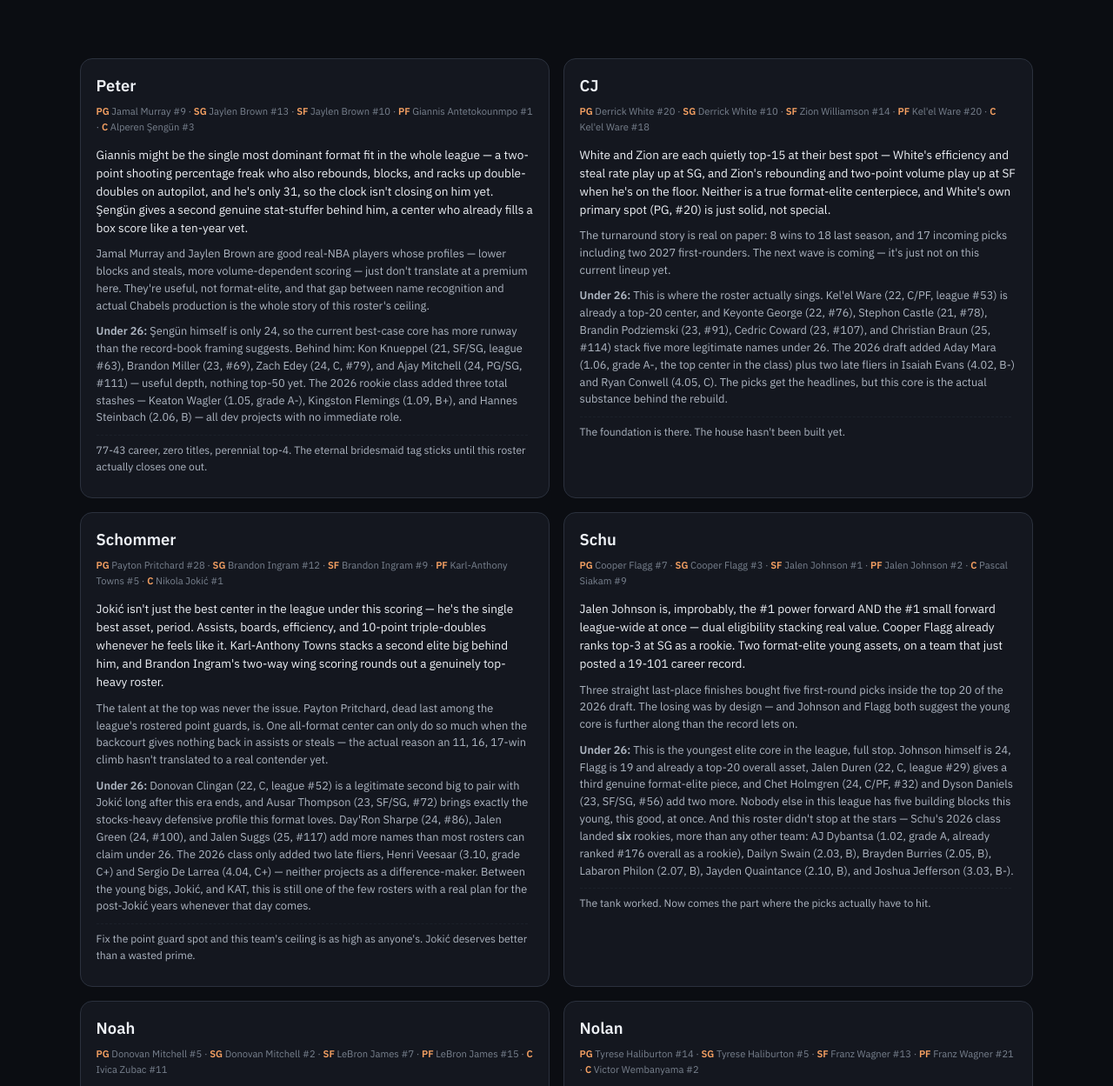
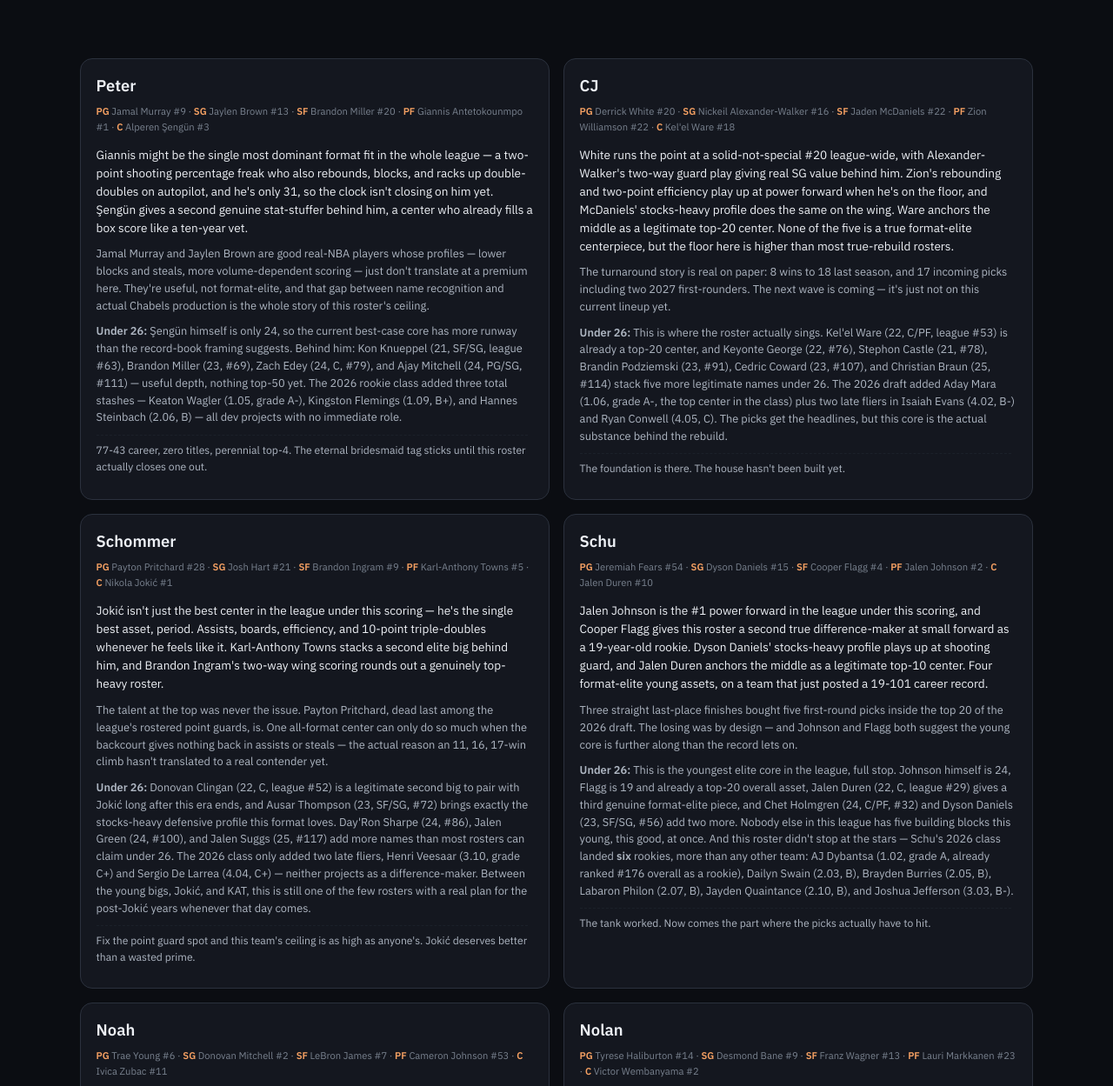
Before and after one commit to peterlundquist33-source/chabels-dynasty, a plain HTML site: page preview.html in a window 1280 px wide. Shown: the part 620-1869 px from the top of the page at 87% size. Drawn offline with nearby package versions, Linux system fonts and the light colour scheme.

Commit message:
Fix positional breakdown: assign each player to one position only, no repeats

```diff
--- a/preview.html
+++ b/preview.html
@@ -41,7 +41,7 @@
 
     <div class="grade-card">
       <div class="gc-head"><div class="gc-team">Peter</div></div>
-      <div class="gc-need"><b>PG</b> Jamal Murray #9 &middot; <b>SG</b> Jaylen Brown #13 &middot; <b>SF</b> Jaylen Brown #10 &middot; <b>PF</b> Giannis Antetokounmpo #1 &middot; <b>C</b> Alperen Şengün #3</div>
+      <div class="gc-need"><b>PG</b> Jamal Murray #9 &middot; <b>SG</b> Jaylen Brown #13 &middot; <b>SF</b> Brandon Miller #20 &middot; <b>PF</b> Giannis Antetokounmpo #1 &middot; <b>C</b> Alperen Şengün #3</div>
       <div class="article-body"><p class="lead">Giannis might be the single most dominant format fit in the whole league &mdash; a two-point shooting percentage freak who also rebounds, blocks, and racks up double-doubles on autopilot, and he's only 31, so the clock isn't closing on him yet. Şengün gives a second genuine stat-stuffer behind him, a center who already fills a box score like a ten-year vet.</p>
       <p>Jamal Murray and Jaylen Brown are good real-NBA players whose profiles &mdash; lower blocks and steals, more volume-dependent scoring &mdash; just don't translate at a premium here. They're useful, not format-elite, and that gap between name recognition and actual Chabels production is the whole story of this roster's ceiling.</p>
       <p><strong>Under 26:</strong> Şengün himself is only 24, so the current best-case core has more runway than the record-book framing suggests. Behind him: Kon Knueppel (21, SF/SG, league #63), Brandon Miller (23, #69), Zach Edey (24, C, #79), and Ajay Mitchell (24, PG/SG, #111) &mdash; useful depth, nothing top-50 yet. The 2026 rookie class added three total stashes &mdash; Keaton Wagler (1.05, grade A-), Kingston Flemings (1.09, B+), and Hannes Steinbach (2.06, B) &mdash; all dev projects with no immediate role.</p>
@@ -50,8 +50,8 @@
 
     <div class="grade-card">
       <div class="gc-head"><div class="gc-team">CJ</div></div>
-      <div class="gc-need"><b>PG</b> Derrick White #20 &middot; <b>SG</b> Derrick White #10 &middot; <b>SF</b> Zion Williamson #14 &middot; <b>PF</b> Kel'el Ware #20 &middot; <b>C</b> Kel'el Ware #18</div>
-      <div class="article-body"><p class="lead">White and Zion are each quietly top-15 at their best spot &mdash; White's efficiency and steal rate play up at SG, and Zion's rebounding and two-point volume play up at SF when he's on the floor. Neither is a true format-elite centerpiece, and White's own primary spot (PG, #20) is just solid, not special.</p>
+      <div class="gc-need"><b>PG</b> Derrick White #20 &middot; <b>SG</b> Nickeil Alexander-Walker #16 &middot; <b>SF</b> Jaden McDaniels #22 &middot; <b>PF</b> Zion Williamson #22 &middot; <b>C</b> Kel'el Ware #18</div>
+      <div class="article-body"><p class="lead">White runs the point at a solid-not-special #20 league-wide, with Alexander-Walker's two-way guard play giving real SG value behind him. Zion's rebounding and two-point efficiency play up at power forward when he's on the floor, and McDaniels' stocks-heavy profile does the same on the wing. Ware anchors the middle as a legitimate top-20 center. None of the five is a true format-elite centerpiece, but the floor here is higher than most true-rebuild rosters.</p>
       <p>The turnaround story is real on paper: 8 wins to 18 last season, and 17 incoming picks including two 2027 first-rounders. The next wave is coming &mdash; it's just not on this current lineup yet.</p>
       <p><strong>Under 26:</strong> This is where the roster actually sings. Kel'el Ware (22, C/PF, league #53) is already a top-20 center, and Keyonte George (22, #76), Stephon Castle (21, #78), Brandin Podziemski (23, #91), Cedric Coward (23, #107), and Christian Braun (25, #114) stack five more legitimate names under 26. The 2026 draft added Aday Mara (1.06, grade A-, the top center in the class) plus two late fliers in Isaiah Evans (4.02, B-) and Ryan Conwell (4.05, C). The picks get the headlines, but this core is the actual substance behind the rebuild.</p>
       <p class="bestworst">The foundation is there. The house hasn't been built yet.</p></div>
@@ -59,7 +59,7 @@
 
     <div class="grade-card">
       <div class="gc-head"><div class="gc-team">Schommer</div></div>
-      <div class="gc-need"><b>PG</b> Payton Pritchard #28 &middot; <b>SG</b> Brandon Ingram #12 &middot; <b>SF</b> Brandon Ingram #9 &middot; <b>PF</b> Karl-Anthony Towns #5 &middot; <b>C</b> Nikola Jokić #1</div>
+      <div class="gc-need"><b>PG</b> Payton Pritchard #28 &middot; <b>SG</b> Josh Hart #21 &middot; <b>SF</b> Brandon Ingram #9 &middot; <b>PF</b> Karl-Anthony Towns #5 &middot; <b>C</b> Nikola Jokić #1</div>
       <div class="article-body"><p class="lead">Jokić isn't just the best center in the league under this scoring &mdash; he's the single best asset, period. Assists, boards, efficiency, and 10-point triple-doubles whenever he feels like it. Karl-Anthony Towns stacks a second elite big behind him, and Brandon Ingram's two-way wing scoring rounds out a genuinely top-heavy roster.</p>
       <p>The talent at the top was never the issue. Payton Pritchard, dead last among the league's rostered point guards, is. One all-format center can only do so much when the backcourt gives nothing back in assists or steals &mdash; the actual reason an 11, 16, 17-win climb hasn't translated to a real contender yet.</p>
       <p><strong>Under 26:</strong> Donovan Clingan (22, C, league #52) is a legitimate second big to pair with Jokić long after this era ends, and Ausar Thompson (23, SF/SG, #72) brings exactly the stocks-heavy defensive profile this format loves. Day'Ron Sharpe (24, #86), Jalen Green (24, #100), and Jalen Suggs (25, #117) add more names than most rosters can claim under 26. The 2026 class only added two late fliers, Henri Veesaar (3.10, grade C+) and Sergio De Larrea (4.04, C+) &mdash; neither projects as a difference-maker. Between the young bigs, Jokić, and KAT, this is still one of the few rosters with a real plan for the post-Jokić years whenever that day comes.</p>
@@ -68,8 +68,8 @@
 
     <div class="grade-card">
       <div class="gc-head"><div class="gc-team">Schu</div></div>
-      <div class="gc-need"><b>PG</b> Cooper Flagg #7 &middot; <b>SG</b> Cooper Flagg #3 &middot; <b>SF</b> Jalen Johnson #1 &middot; <b>PF</b> Jalen Johnson #2 &middot; <b>C</b> Pascal Siakam #9</div>
-      <div class="article-body"><p class="lead">Jalen Johnson is, improbably, the #1 power forward AND the #1 small forward league-wide at once &mdash; dual eligibility stacking real value. Cooper Flagg already ranks top-3 at SG as a rookie. Two format-elite young assets, on a team that just posted a 19-101 career record.</p>
+      <div class="gc-need"><b>PG</b> Jeremiah Fears #54 &middot; <b>SG</b> Dyson Daniels #15 &middot; <b>SF</b> Cooper Flagg #4 &middot; <b>PF</b> Jalen Johnson #2 &middot; <b>C</b> Jalen Duren #10</div>
+      <div class="article-body"><p class="lead">Jalen Johnson is the #1 power forward in the league under this scoring, and Cooper Flagg gives this roster a second true difference-maker at small forward as a 19-year-old rookie. Dyson Daniels' stocks-heavy profile plays up at shooting guard, and Jalen Duren anchors the middle as a legitimate top-10 center. Four format-elite young assets, on a team that just posted a 19-101 career record.</p>
       <p>Three straight last-place finishes bought five first-round picks inside the top 20 of the 2026 draft. The losing was by design &mdash; and Johnson and Flagg both suggest the young core is further along than the record lets on.</p>
       <p><strong>Under 26:</strong> This is the youngest elite core in the league, full stop. Johnson himself is 24, Flagg is 19 and already a top-20 overall asset, Jalen Duren (22, C, league #29) gives a third genuine format-elite piece, and Chet Holmgren (24, C/PF, #32) and Dyson Daniels (23, SF/SG, #56) add two more. Nobody else in this league has five building blocks this young, this good, at once. And this roster didn't stop at the stars &mdash; Schu's 2026 class landed <strong>six</strong> rookies, more than any other team: AJ Dybantsa (1.02, grade A, already ranked #176 overall as a rookie), Dailyn Swain (2.03, B), Brayden Burries (2.05, B), Labaron Philon (2.07, B), Jayden Quaintance (2.10, B), and Joshua Jefferson (3.03, B-).</p>
       <p class="bestworst">The tank worked. Now comes the part where the picks actually have to hit.</p></div>
@@ -77,7 +77,7 @@
 
     <div class="grade-card">
       <div class="gc-head"><div class="gc-team">Noah</div></div>
-      <div class="gc-need"><b>PG</b> Donovan Mitchell #5 &middot; <b>SG</b> Donovan Mitchell #2 &middot; <b>SF</b> LeBron James #7 &middot; <b>PF</b> LeBron James #15 &middot; <b>C</b> Ivica Zubac #11</div>
+      <div class="gc-need"><b>PG</b> Trae Young #6 &middot; <b>SG</b> Donovan Mitchell #2 &middot; <b>SF</b> LeBron James #7 &middot; <b>PF</b> Cameron Johnson #53 &middot; <b>C</b> Ivica Zubac #11</div>
       <div class="article-body"><p class="lead">Mitchell is a real cornerstone, and LeBron still produces at SF even at this stage of his career. But LeBron's PF-eligible value thins out fast, and the roster's own flagged gap &mdash; power forward &mdash; is the single spot this scoring format punishes hardest to leave thin, since it's where most of the league's elite double-double/triple-double bigs live.</p>
       <p>Second-best record in league history, zero championships. The PF hole might be exactly why the ceiling keeps closing in the games that actually matter.</p>
       <p><strong>Under 26:</strong> Josh Giddey (24, PG, league #21) quietly upgrades this section, but behind him it's thin: VJ Edgecombe (21, PG/SG, #71) is the only other piece with real upside, and Kyshawn George (22, #150), Tari Eason (25, #178), and Scoot Henderson (22, #186) are depth at best. The 2026 class added three rookies &mdash; Yaxel Lendeborg (1.10, grade B, already ranked #182 as a rookie), Nate Ament (2.09, B-), and Karim Lopez (3.01, B-) &mdash; none projecting as a near-term difference-maker. A roster built on Mitchell, LeBron, and Zubac is living entirely in the present &mdash; which is fine while it's winning big, but there's no obvious bridge to the next era once it stops.</p>
@@ -86,7 +86,7 @@
 
     <div class="grade-card">
       <div class="gc-head"><div class="gc-team">Nolan</div></div>
-      <div class="gc-need"><b>PG</b> Tyrese Haliburton #14 &middot; <b>SG</b> Tyrese Haliburton #5 &middot; <b>SF</b> Franz Wagner #13 &middot; <b>PF</b> Franz Wagner #21 &middot; <b>C</b> Victor Wembanyama #2</div>
+      <div class="gc-need"><b>PG</b> Tyrese Haliburton #14 &middot; <b>SG</b> Desmond Bane #9 &middot; <b>SF</b> Franz Wagner #13 &middot; <b>PF</b> Lauri Markkanen #23 &middot; <b>C</b> Victor Wembanyama #2</div>
       <div class="article-body"><p class="lead">Wembanyama's block rate alone makes him close to unguardable in this exact format, before the rebounds and efficiency even factor in &mdash; arguably the scariest long-term building block in the league. Haliburton adds a real engine at guard, and Wagner rounds out the wing with his own two-way stat-stuffing profile.</p>
       <p>No flagged roster gaps, which matters after the wildest run in league history: 17-23, then a 27-13 championship, then 10-30 the very next season. If this roster is genuinely stable again, the ring already in hand changes the ceiling conversation entirely.</p>
       <p><strong>Under 26:</strong> The best news on this roster is that its best player IS the young core &mdash; Wembanyama is 22 and already the #2 center in the league. Franz Wagner and Deni Avdija are both 25 and still fit the window, and Cason Wallace (22, league #124) is a modest fourth piece. The 2026 class delivered the headliner: Darryn Peterson (1.03, grade A, the top-ranked rookie guard) already projects at #157 overall, with Cameron Carr (2.08, B-) as a depth add. This isn't really a two-timeline problem: build around Wemby and Peterson now, and the timeline mostly takes care of itself.</p>
@@ -95,7 +95,7 @@
 
     <div class="grade-card">
       <div class="gc-head"><div class="gc-team">Logan</div></div>
-      <div class="gc-need"><b>PG</b> Anthony Edwards #4 &middot; <b>SG</b> Anthony Edwards #1 &middot; <b>SF</b> Scottie Barnes #3 &middot; <b>PF</b> Scottie Barnes #6 &middot; <b>C</b> Isaiah Hartenstein #22</div>
+      <div class="gc-need"><b>PG</b> Tyrese Maxey #8 &middot; <b>SG</b> Anthony Edwards #1 &middot; <b>SF</b> Kevin Durant #6 &middot; <b>PF</b> Scottie Barnes #6 &middot; <b>C</b> Isaiah Hartenstein #22</div>
       <div class="article-body"><p class="lead">Edwards is the #1 shooting guard in the entire league under this scoring, and Barnes gives a real second format-elite wing. The top of this roster isn't the issue.</p>
       <p>The price paid to win it all is: no first or second-round picks in 2026, and a flagged flex gap showing the bench thinned out on the way to the title. Defending the chip with no fresh draft capital walking in the door is a genuinely hard ask.</p>
       <p><strong>Under 26:</strong> Edwards and Barnes are both 25, so the actual stars still clear this bar. Beyond them: Tyrese Maxey (25, #19), Jalen Williams (25, #36), and LaMelo Ball (25, #47) are all still technically in-window, and Matas Buzelis (22, PF/SF, #64) and Collin Murray-Boyles (21, #115) add real frontcourt youth. What's missing entirely is 2026 rookie blood &mdash; having traded away the first- and second-rounders to win it all, this is one of only two rosters in the league (alongside Kaleb's) with zero names on the incoming rookie class. The bill for the title comes due in the draft room, not on the court.</p>
@@ -104,7 +104,7 @@
 
     <div class="grade-card">
       <div class="gc-head"><div class="gc-team">Kaleb</div></div>
-      <div class="gc-need"><b>PG</b> Luka Dončić #1 &middot; <b>SG</b> Dylan Harper #28 &middot; <b>SF</b> Miles Bridges #23 &middot; <b>PF</b> Evan Mobley #8 &middot; <b>C</b> Evan Mobley #6</div>
+      <div class="gc-need"><b>PG</b> Luka Dončić #1 &middot; <b>SG</b> Dylan Harper #28 &middot; <b>SF</b> Miles Bridges #23 &middot; <b>PF</b> Paolo Banchero #13 &middot; <b>C</b> Evan Mobley #6</div>
       <div class="article-body"><p class="lead">The best record in franchise history (85-35) and zero rings &mdash; and on paper, this roster finally has the format fit to change that. Dončić's assist volume and efficiency print points here, and Mobley's block rate makes him worth meaningfully more under Chabels scoring than in a standard league.</p>
       <p>The crack: Dylan Harper and Miles Bridges both rank in the bottom third at their spots. If Dončić or Mobley miss time, there's no second format-elite piece behind them &mdash; just depth. Deep bench (Mark Williams, Saddiq Bey, Toumani Camara) softens the blow but doesn't replace a star.</p>
       <p><strong>Under 26:</strong> Dončić (27) just misses this cut, but Mobley (25) doesn't, and Paolo Banchero (23, PF, league #28) is the real prize &mdash; a near-elite young forward who adds a genuine third star once he's fully healthy. Dylan Harper (20) is already rostered but still unproven at #80, Mark Williams (24, #103) and Gui Santos (24, #120) add bench-level youth, and Joan Beringer (19, C, #167) is a longer-term flier. Like Logan, this roster landed zero names in the 2026 rookie class &mdash; the young talent here was all acquired, not drafted.</p>
@@ -113,7 +113,7 @@
 
     <div class="grade-card">
       <div class="gc-head"><div class="gc-team">Christian/Mitch</div></div>
-      <div class="gc-need"><b>PG</b> Shai Gilgeous-Alexander #2 &middot; <b>SG</b> CJ McCollum #29 &middot; <b>SF</b> Andrew Wiggins #26 &middot; <b>PF</b> Anthony Davis #7 &middot; <b>C</b> Anthony Davis #5</div>
+      <div class="gc-need"><b>PG</b> Shai Gilgeous-Alexander #2 &middot; <b>SG</b> CJ McCollum #29 &middot; <b>SF</b> Andrew Wiggins #26 &middot; <b>PF</b> Anthony Davis #7 &middot; <b>C</b> Bam Adebayo #8</div>
       <div class="article-body"><p class="lead">SGA is about as clean a Chabels-scoring fit as exists &mdash; elite efficiency plus real free-throw volume means the fgm/fga and ftm/fta splits work entirely in his favor. Davis stacks a second stocks-and-boards monster behind him.</p>
       <p>The soft spot is the wings: CJ McCollum and Andrew Wiggins both rank at the bottom of their positions &mdash; low block/steal rates and middling efficiency are exactly the profile this format doesn't reward, no matter what their real-NBA box scores say.</p>
       <p><strong>Under 26:</strong> Thin, and it shows. Caleb Wilson (20, PF/SF, league #89) and Derik Queen (21, C/PF, #92) are the headline names, with Moussa Diabaté (24, C, #142) adding a little more. The one bright spot in the 2026 class is Wilson himself &mdash; drafted at 1.04 with a grade A, one of the best-graded rookies in the entire class &mdash; plus two late depth adds in Bennett Stirtz (2.01, C) and Zuby Ejiofor (3.09, C+). With SGA and AD both past their mid-20s, this roster's best-case path still runs through winning now, not developing into something bigger &mdash; which tracks with a build that already spent its picks for one title.</p>
@@ -122,7 +122,7 @@
 
     <div class="grade-card">
       <div class="gc-head"><div class="gc-team">Austin</div></div>
-      <div class="gc-need"><b>PG</b> Amen Thompson #11 &middot; <b>SG</b> Amen Thompson #4 &middot; <b>SF</b> Jayson Tatum #2 &middot; <b>PF</b> Jayson Tatum #3 &middot; <b>C</b> Domantas Sabonis #7</div>
+      <div class="gc-need"><b>PG</b> De'Aaron Fox #24 &middot; <b>SG</b> Amen Thompson #4 &middot; <b>SF</b> Jayson Tatum #2 &middot; <b>PF</b> Julius Randle #18 &middot; <b>C</b> Domantas Sabonis #7</div>
       <div class="article-body"><p class="lead">Tatum and Sabonis give two legitimate format-first options, and Amen Thompson adds a third &mdash; stocks for days across the board. No flagged roster gaps.</p>
       <p>The real story isn't a weakness on paper, it's volatility off it: two perfectly mediocre .500 seasons, then a 9-31 freefall. Owning every one of his own future picks means whichever direction this goes next is entirely Austin's call &mdash; no outside hand forcing the issue.</p>
       <p><strong>Under 26:</strong> Amen Thompson himself is only 23 and already a top-25 overall asset &mdash; the rare case of a roster's best present piece also being its best long-term one. Onyeka Okongwu (25, #42), Walker Kessler (25, #45), and Ryan Rollins (24, #75) stack up real depth, and Bilal Coulibaly (22, #194) adds a flier. The headline, though, is the 2026 draft: Cameron Boozer went <strong>1.01 overall</strong> with a grade A+, the single best-graded rookie in the entire class, and already projects at league #68 as a rookie. Ebuka Okorie (2.02, C) and Bruce Thornton (4.06, C) round out the class. Between Thompson and Boozer, this is quietly one of the best-positioned rosters for the next five years in the league.</p>
```
